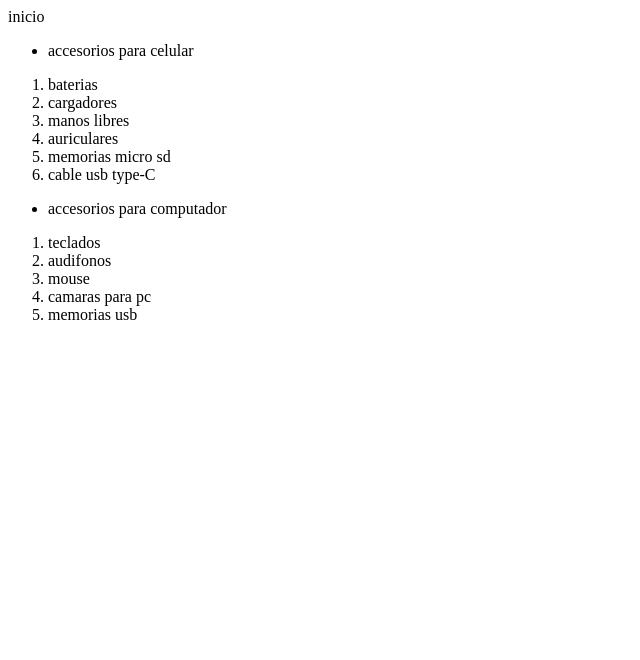
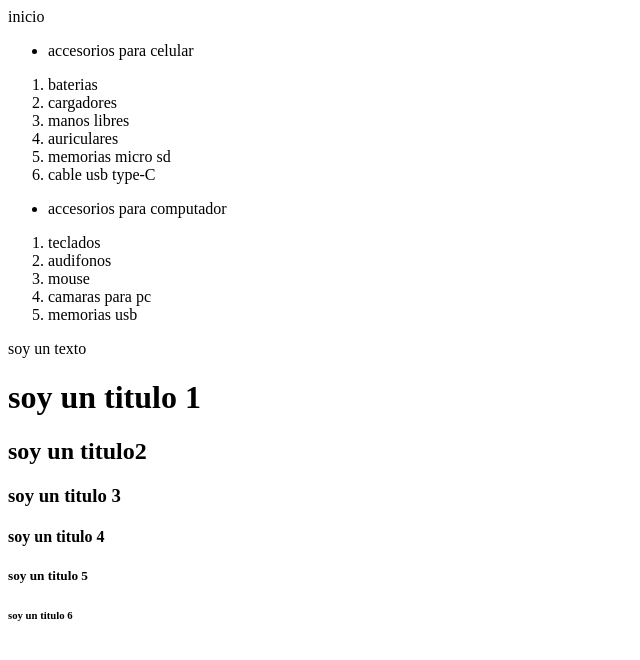
Before and after one commit to Quineddie/mirepo, a plain HTML site: page index.html in a window 1280 px wide. Shown: the whole page, without its empty margins (0-640 px from the left). Drawn offline with Linux system fonts and the light colour scheme.

Commit message:
agregando etiquetas basicas de html

```diff
--- a/index.html
+++ b/index.html
@@ -37,6 +37,13 @@
     </ol>
     </main>
     <footer></footer>
+    <p>soy un texto</p>
+    <h1>soy un titulo 1</h1>
+    <h2>soy un titulo2</h2>
+    <h3>soy un titulo 3</h3>
+    <h4>soy un titulo 4</h4>
+    <h5>soy un titulo 5</h5>
+    <h6>soy un titulo 6</h6>
 
 </body>
 </html>
```
